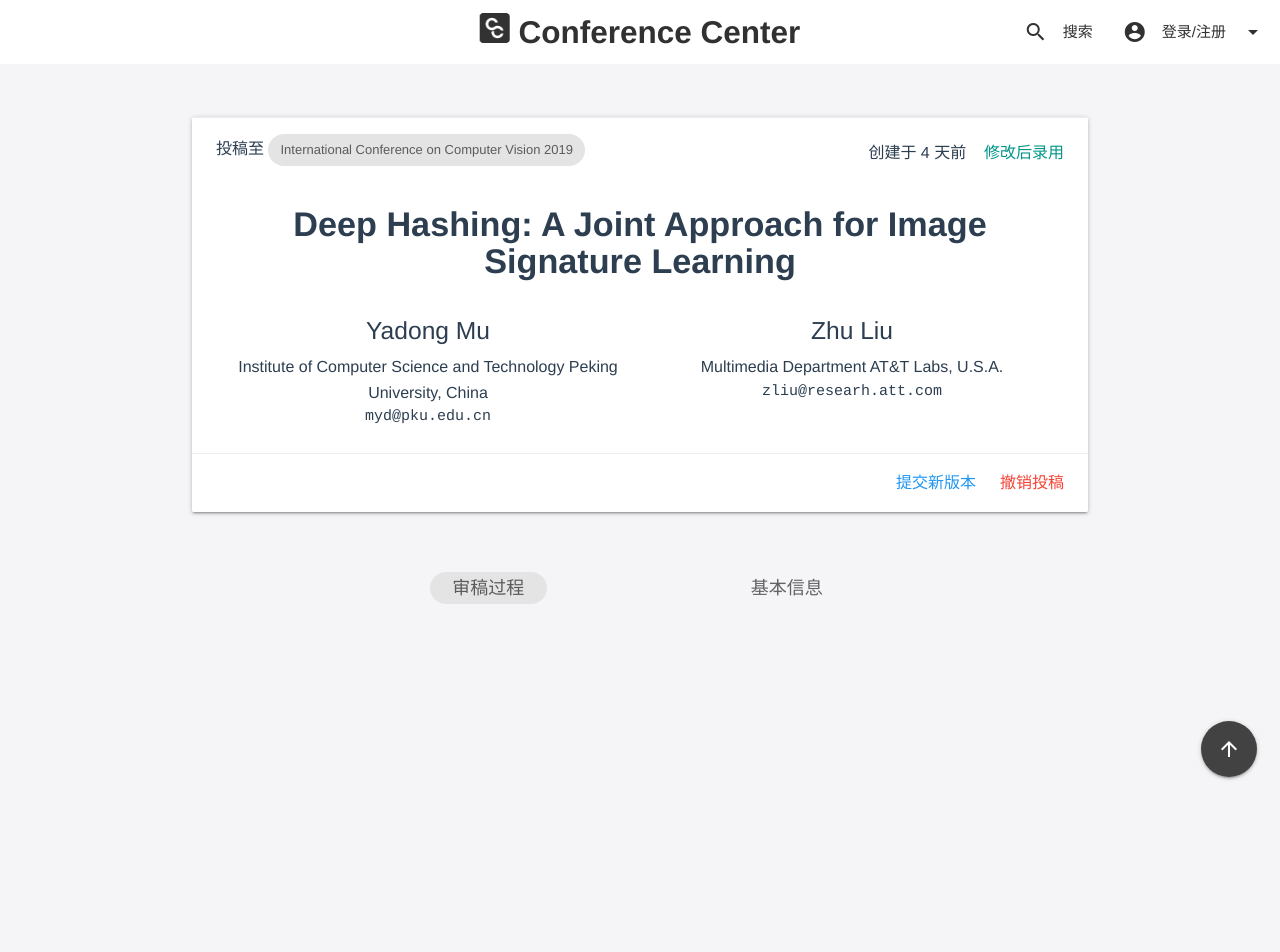
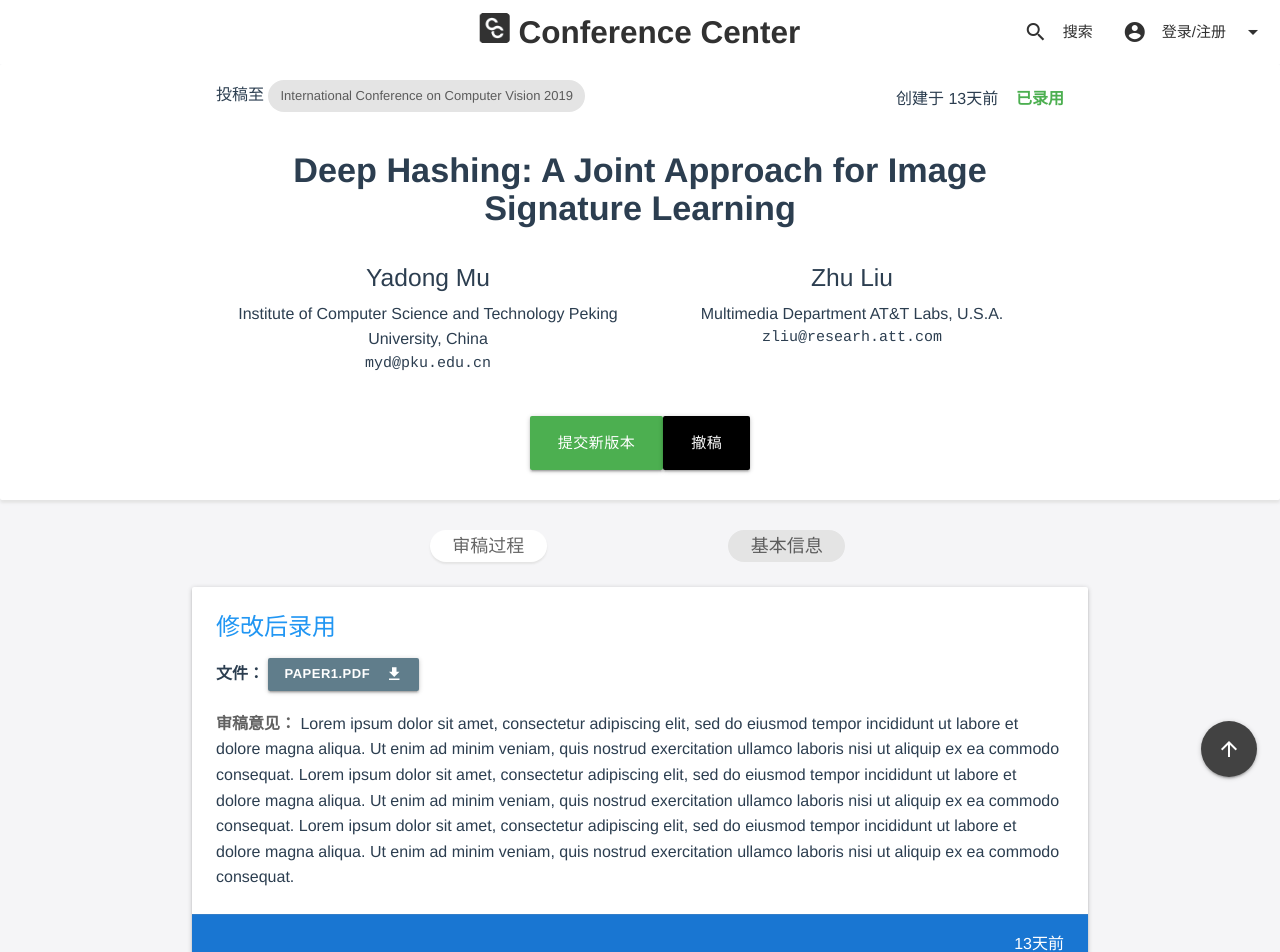
Before and after one commit to 01coding/ConferenceCenter, a Vue app: page /contribution/1 in a window 1280 px wide. Shown: the top 952 px of the page. Before the commit the page ends 800 px from the top, so only its background shows below. Built offline with nearby package versions, Linux system fonts and the light colour scheme; what vue-bus, vuejs-dialog would draw is missing.

Commit message:
contribution page

```diff
--- a/src/components/Contribution/Contribution.vue
+++ b/src/components/Contribution/Contribution.vue
@@ -1,22 +1,19 @@
 <template>
 <div>
   <NavBar></NavBar>
-  <div style="height: 3rem;"></div>
-  <div class="container" style="max-width: 75rem;">
-    <div class="card">
-      <div class="card-action">
+  <div class="card" style="margin-top: 0; border-top: none; box-shadow: 0 3px 3px #e4e4e4;">
+    <div class="card-action container" style="border-top: none;">
         <span>
           投稿至 <span class="chip" style="margin: 0;">{{contrib.conference}}</span>
         </span>
       <span class="right" style="line-height: 2.5rem;">
-            <strong>创建于 4 天前</strong>&nbsp&nbsp&nbsp
-            <strong class="teal-text">{{contrib.state}}</strong>
+          <strong>创建于 {{contrib.datetime }}</strong>&nbsp&nbsp&nbsp
+          <span class="green-text" style="font-weight: bold">{{contrib.state}}</span>
         </span>
     </div>
-      <div class="card-content">
+    <div class="card-content container">
       <div class="row">
         <div class="col s12 center-align">
-            <!--<span class="flow-text">Card Title</span>-->
           <h4 style="font-weight: bold; margin: 0;">{{contrib.title}}</h4>
         </div>
       </div>
@@ -29,35 +26,62 @@
         </div>
       </div>
     </div>
-      <div class="card-action right-align">
-        <a class="blue-text"><strong>提交新版本</strong></a>
-        <a class="red-text" style="margin: 0;"><strong>撤销投稿</strong></a>
+    <div class="card-action center-align container" style="border-top: none; padding-bottom: 2rem;">
+      <div class="btn-large green">提交新版本</div>
+      <div class="btn-large black" style="margin: 0;">撤稿</div>
     </div>
   </div>
-    <div class="row" style="margin-top: 4rem;">
+  <div class="container">
+    <div class="row" style="margin-top: 2rem;">
       <div class="col s4 offset-s2 center-align">
-        <div class="chip"
-             :style="{'background-color': active_tab===0 ? '#e4e4e4': 'rgba(0, 0, 0, 0)'}"
+        <div class="chip" :class="{'my_active': active_tab===0}"
              @click="switch_tab(0)"
-             style="font-size: 1.2rem; padding: 0 1.5rem;">
+             style="font-size: 1.2rem; padding: 0 1.5rem; cursor: pointer">
           审稿过程
         </div>
       </div>
       <div class="col s4 center-align">
-        <div class="chip"
-             :style="{'background-color': active_tab===1 ? '#e4e4e4': 'rgba(0, 0, 0, 0)'}"
-             @click="switch_tab(0)"
-             style="font-size: 1.2rem; padding: 0 1.5rem;">
+        <div class="chip" :class="{'my_active': active_tab===1}"
+             @click="switch_tab(1)"
+             style="font-size: 1.2rem; padding: 0 1.5rem; cursor: pointer">
           基本信息
         </div>
       </div>
+    </div>
+    <div class="row" v-if="active_tab===0">
+      <div class="card" v-for="(subm, idx) in contrib.subms" style="margin-bottom: 2rem;">
+        <div class="card-content">
+          <span class="card-title"
+                :class="{'green-text':subm.decision==='录用', 'blue-text':subm.decision==='修改后录用'}">
+            {{subm.decision}}
+          </span>
+          <div style="line-height: 3rem; font-weight: bold; margin-bottom: 1rem;">
+            文件：
+            <span class="btn-small blue-grey" style="margin: 0;">
+              {{subm.file}}<i class="material-icons right">file_download</i>
+            </span>
+          </div>
+          <p>
+            <span class="grey-text text-darken-2" style="font-weight: bold;">审稿意见：</span>
+            {{subm.comments}}
+          </p>
+        </div>
+        <div class="card-action center-align"
+             :class="{'blue darken-2': subm.decision==='修改后录用', 'green darken-2': subm.decision==='录用'}">
+          &nbsp
+          <span class="right white-text">{{subm.datetime}}</span>
+        </div>
+      </div>
+    </div>
+    <div class="row" v-if="active_tab===1">
     </div>
   </div>
 </div>
 </template>
 
 <script>
-import NavBar from "../../include/NavBar";
+import NavBar from "@/include/NavBar";
+import {humanize_time} from "@/js/utils";
 export default {
   name: "Contribution",
   components: {NavBar},
@@ -68,7 +92,8 @@ export default {
         session_token: null,
         title: "Deep Hashing: A Joint Approach for Image Signature Learning",
         conference: "International Conference on Computer Vision 2019",
-        state: "修改后录用",
+        state: "已录用",
+        datetime: humanize_time("2018-06-21 18:04:56"),
         authors: [
           {
             name: "Yadong Mu",
@@ -80,18 +105,48 @@ export default {
             institution: "Multimedia Department AT&T Labs, U.S.A.",
             email: "zliu@researh.att.com"
           }
+        ],
+        subms: [
+          {
+            datetime: humanize_time('2018-06-21 18:04:56'),
+            decision: '修改后录用',
+            file: 'paper1.pdf',
+            comments: "Lorem ipsum dolor sit amet, consectetur adipiscing elit, sed do eiusmod tempor incididunt ut labore et dolore magna aliqua. Ut enim ad minim veniam, quis nostrud exercitation ullamco laboris nisi ut aliquip ex ea commodo consequat. Lorem ipsum dolor sit amet, consectetur adipiscing elit, sed do eiusmod tempor incididunt ut labore et dolore magna aliqua. Ut enim ad minim veniam, quis nostrud exercitation ullamco laboris nisi ut aliquip ex ea commodo consequat. Lorem ipsum dolor sit amet, consectetur adipiscing elit, sed do eiusmod tempor incididunt ut labore et dolore magna aliqua. Ut enim ad minim veniam, quis nostrud exercitation ullamco laboris nisi ut aliquip ex ea commodo consequat.",
+          },
+          {
+            datetime: humanize_time('2018-06-22 18:04:56'),
+            decision: '修改后录用',
+            file: 'paper2.pdf',
+            comments: "Lorem ipsum dolor sit amet, consectetur adipiscing elit, sed do eiusmod tempor incididunt ut labore et dolore magna aliqua. Ut enim ad minim veniam, quis nostrud exercitation ullamco laboris nisi ut aliquip ex ea commodo consequat. Lorem ipsum dolor sit amet, consectetur adipiscing elit, sed do eiusmod tempor incididunt ut labore et dolore magna aliqua. Ut enim ad minim veniam, quis nostrud exercitation ullamco laboris nisi ut aliquip ex ea commodo consequat. Lorem ipsum dolor sit amet, consectetur adipiscing elit, sed do eiusmod tempor incididunt ut labore et dolore magna aliqua. Ut enim ad minim veniam, quis nostrud exercitation ullamco laboris nisi ut aliquip ex ea commodo consequat.",
+          },
+          {
+            datetime: humanize_time('2018-06-23 18:04:56'),
+            decision: '录用',
+            file: 'paper3.pdf',
+            comments: "Lorem ipsum dolor sit amet, consectetur adipiscing elit, sed do eiusmod tempor incididunt ut labore et dolore magna aliqua. Ut enim ad minim veniam, quis nostrud exercitation ullamco laboris nisi ut aliquip ex ea commodo consequat. Lorem ipsum dolor sit amet, consectetur adipiscing elit, sed do eiusmod tempor incididunt ut labore et dolore magna aliqua. Ut enim ad minim veniam, quis nostrud exercitation ullamco laboris nisi ut aliquip ex ea commodo consequat. Lorem ipsum dolor sit amet, consectetur adipiscing elit, sed do eiusmod tempor incididunt ut labore et dolore magna aliqua. Ut enim ad minim veniam, quis nostrud exercitation ullamco laboris nisi ut aliquip ex ea commodo consequat.",
+          },
         ]
       }
     }
   },
   methods: {
     switch_tab(i) {
-      this.acceleration = i;
+      this.active_tab = i;
     }
   }
 }
 </script>
 
 <style scoped>
-
+.download {
+  cursor: pointer;
+  float: right;
+  font-size: 16px;
+  line-height: 32px;
+  padding-left: 8px;
+}
+.my_active {
+  background-color: white;
+  box-shadow: 0 2px 2px #e4e4e4;
+}
 </style>
```
Lines whose indentation alone changed are shown as unchanged.
